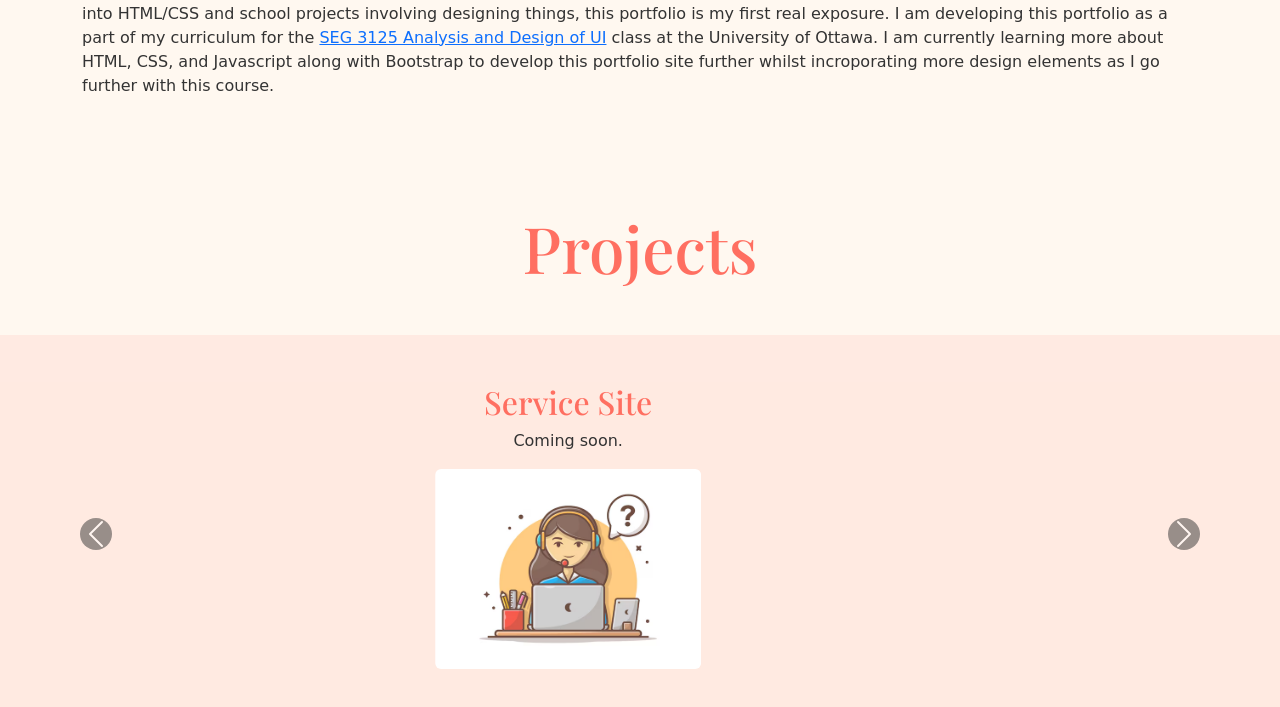
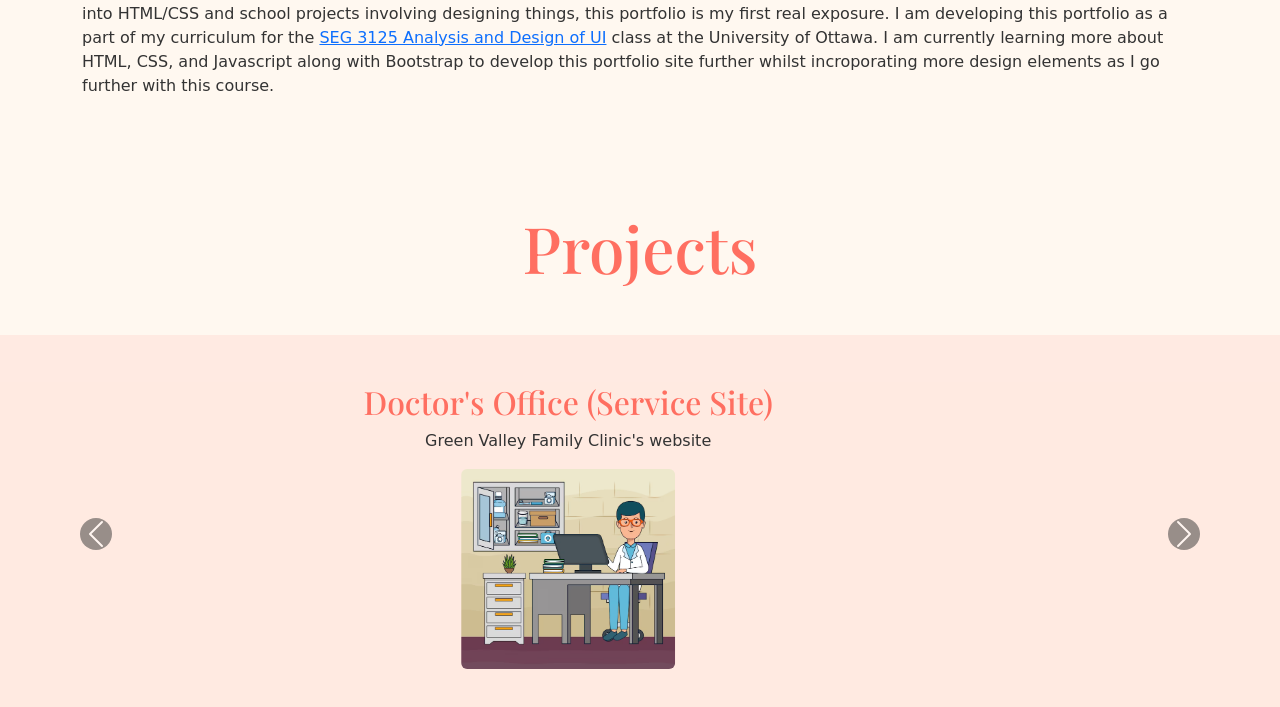
Before and after one commit to ashketh21/SEG-3125-Portfolio-Project, a plain HTML site: page index.html in a window 1280 px wide. Shown: the part 635-1342 px from the top of the page. Drawn offline with nearby package versions, Linux system fonts and the light colour scheme; a web font is replaced by a local one.

Commit message:
Service Site update
Updated to include service site and added picture.

```diff
--- a/index.html
+++ b/index.html
@@ -75,11 +75,11 @@
   <div class="carousel-inner">
     <!-- First Slide -->
     <div class="carousel-item active">
-      <a href="service-site.html" style="text-decoration:none; color:inherit;">
+      <a href="https://greenvalleyfamilyclinic.netlify.app" style="text-decoration:none; color:inherit;">
         <div class="p-5 text-center">
-          <h2>Service Site</h2>
-          <p>Coming soon.</p>
-          <img src="images/service-site.jpg" alt="Service Site" class="mb-3 img-fluid rounded" style="max-height:200px;">
+          <h2>Doctor's Office (Service Site)</h2>
+          <p>Green Valley Family Clinic's website</p>
+          <img src="images/doctoroffice.png" alt="Service Site" class="mb-3 img-fluid rounded" style="max-height:200px;">
         </div>
       </a>
     </div>
```
Also changed, not shown: images/doctoroffice.png (added).
